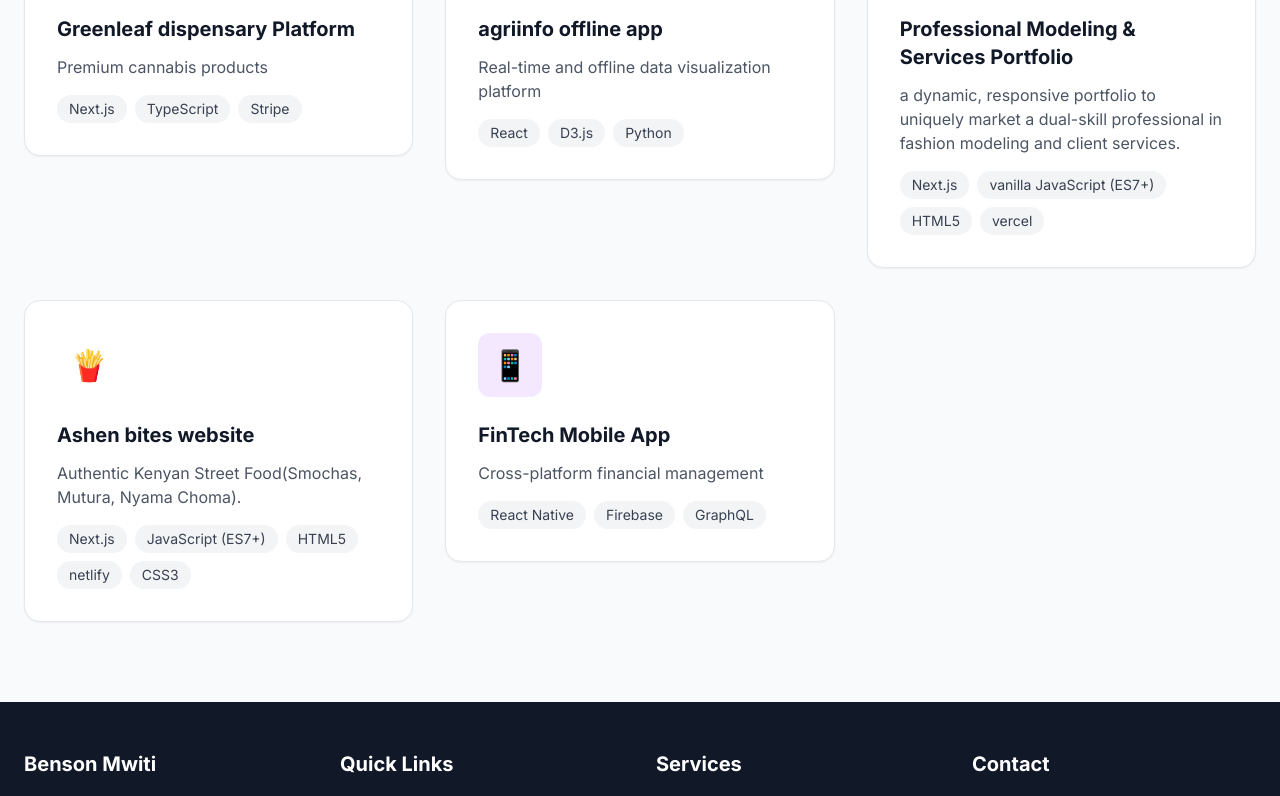
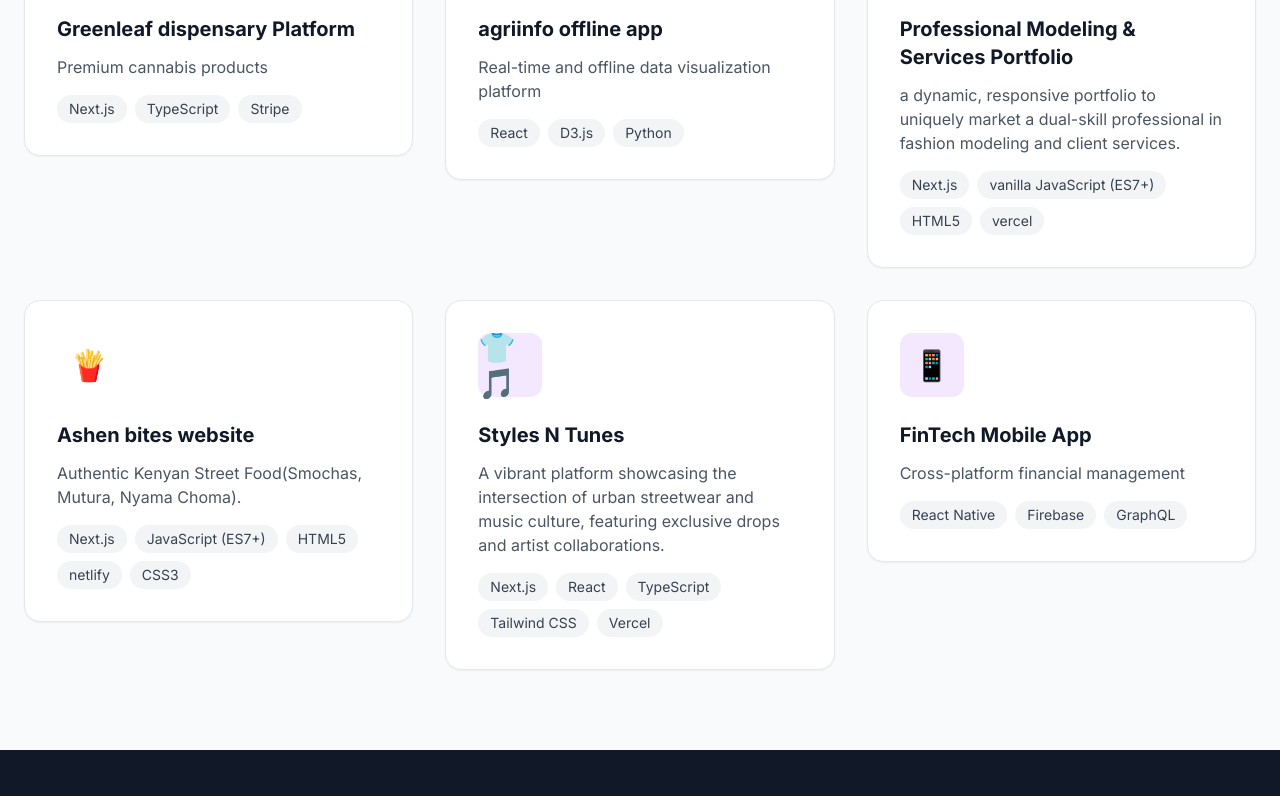
Before and after one commit to Mamoshi572/benson-portfolio, a Next.js app: page / in a window 1280 px wide. Shown: the part 1107-1903 px from the top of the page. Built offline with nearby package versions, Linux system fonts and the light colour scheme.

Commit message:
updated projects page

```diff
--- a/app/page.tsx
+++ b/app/page.tsx
@@ -176,6 +176,16 @@ export default function Home() {
                 color: "red",
               },
 
+             {
+              emoji: "👕🎵",
+              title: "Styles N Tunes",
+              description:
+                "A vibrant platform showcasing the intersection of urban streetwear and music culture, featuring exclusive drops and artist collaborations.",
+             tech: ["Next.js", "React", "TypeScript", "Tailwind CSS", "Vercel"],
+             color: "purple",
+
+            },
+
               {
                 emoji: "📱",
                 title: "FinTech Mobile App",
--- a/app/projects/page.tsx
+++ b/app/projects/page.tsx
@@ -4,10 +4,20 @@ export default function ProjectsPage() {
       title: "Ashen bites website",
       description:
         "Authentic Kenyan Street Food(Smochas, Mutura, Nyama Choma).",
-      category: "Frontend(web)",
+      category: "Fullstack",
       tech: ["Next.js", "JavaScript (ES7+)", "HTML5", "netlify"],
       status: "Live",
       link: "https://cool-pony-d2b3a5.netlify.app",
+    },
+
+ {
+      title: "styles n tunes",
+      description:
+        "A vibrant platform showcasing the intersection of urban streetwear and music culture, featuring exclusive drops and artist collaborations.",
+      category: "Frontend",
+      tech: ["Next.js", "React", "TypeScript", "Tailwind CSS", "Vercel"],
+      status: "Live",
+      link: "https://stylen-tunesrw.vercel.app ",
     },
 
     {
```
